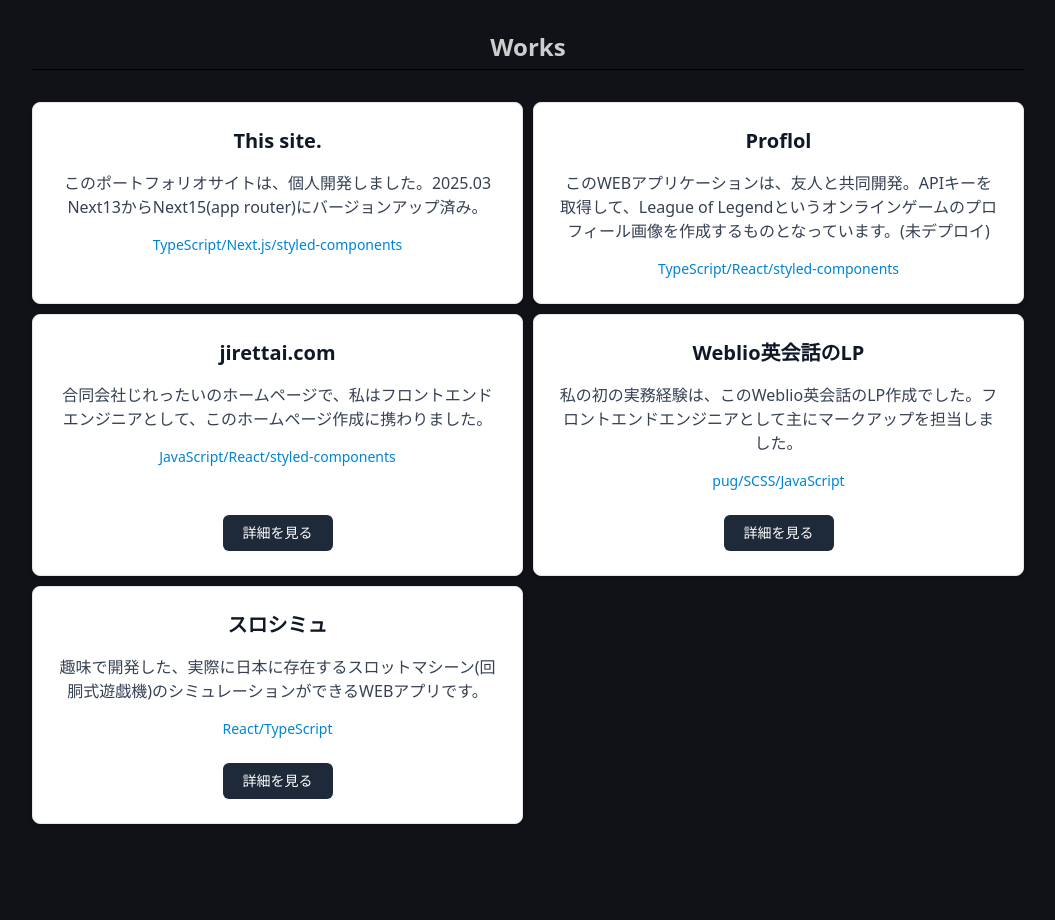
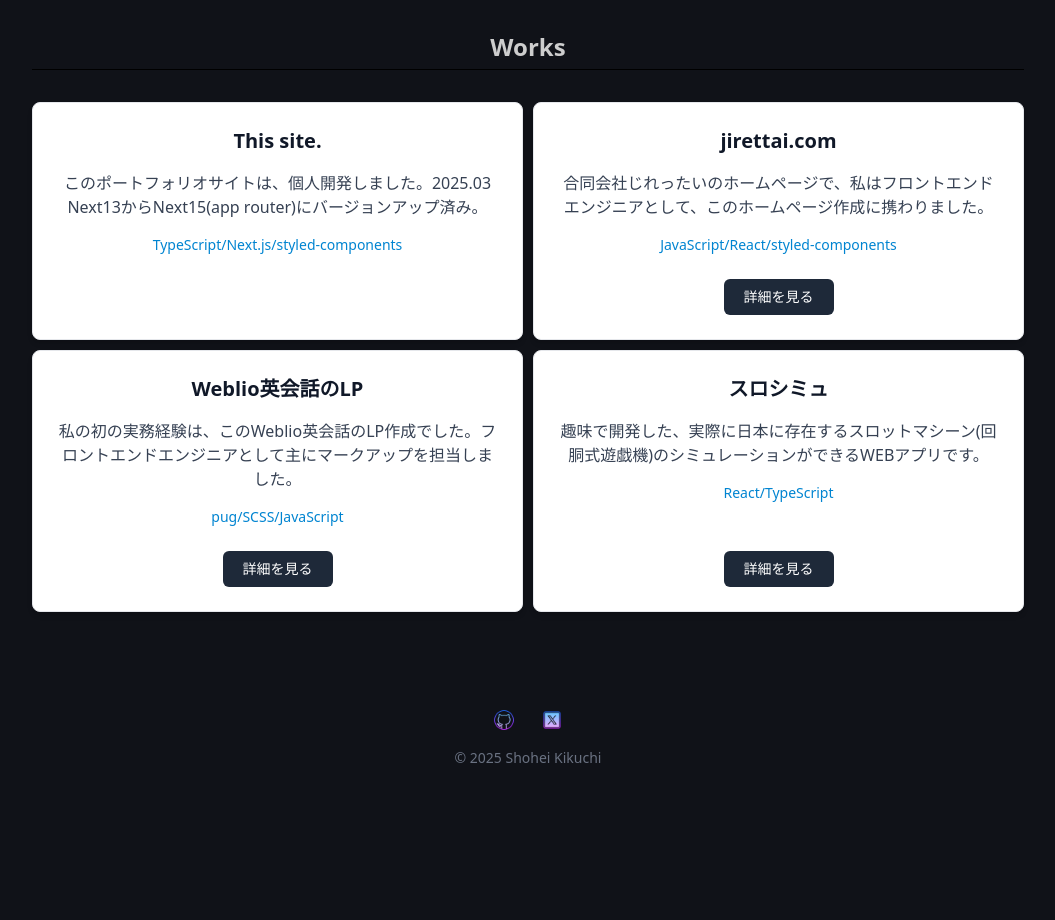
Before and after one commit to skikuchi7329/Portfolio, a Next.js app: page / in a window 1280 px wide. Shown: the part 1820-2740 px from the top of the page, without its empty margins (112-1167 px from the left). After the commit the page ends 2620 px from the top, so only its background shows below. Built offline with nearby package versions, Linux system fonts and the light colour scheme.

Commit message:
data整理

```diff
--- a/data/index.ts
+++ b/data/index.ts
@@ -44,13 +44,6 @@
     link: '',
   },
   {
-    title: 'Proflol',
-    content:
-      'このWEBアプリケーションは、友人と共同開発。APIキーを取得して、League of Legendというオンラインゲームのプロフィール画像を作成するものとなっています。(未デプロイ)',
-    language: 'TypeScript/React/styled-components',
-    link: '',
-  },
-  {
     title: 'jirettai.com',
     content:
       '合同会社じれったいのホームページで、私はフロントエンドエンジニアとして、このホームページ作成に携わりました。',
```
